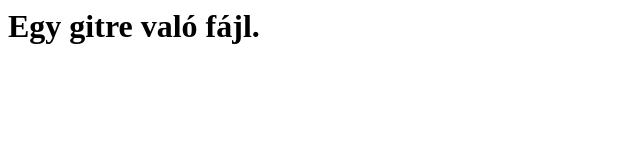
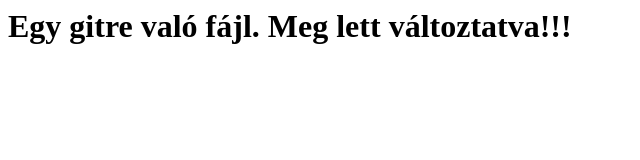
Before and after one commit to arianrhod59/mappacska, a plain HTML site: page index.html in a window 1280 px wide. Shown: the whole page, without its empty margins (0-640 px from the left). Drawn offline with Linux system fonts and the light colour scheme.

Commit message:
A gitreveló szöveg megváltoztatva

```diff
--- a/index.html
+++ b/index.html
@@ -4,6 +4,6 @@
 	<title></title>
 </head>
 <body>
-<h1>Egy gitre való fájl.</h1>
+<h1>Egy gitre való fájl. Meg lett változtatva!!!</h1>
 </body>
 </html>
```
